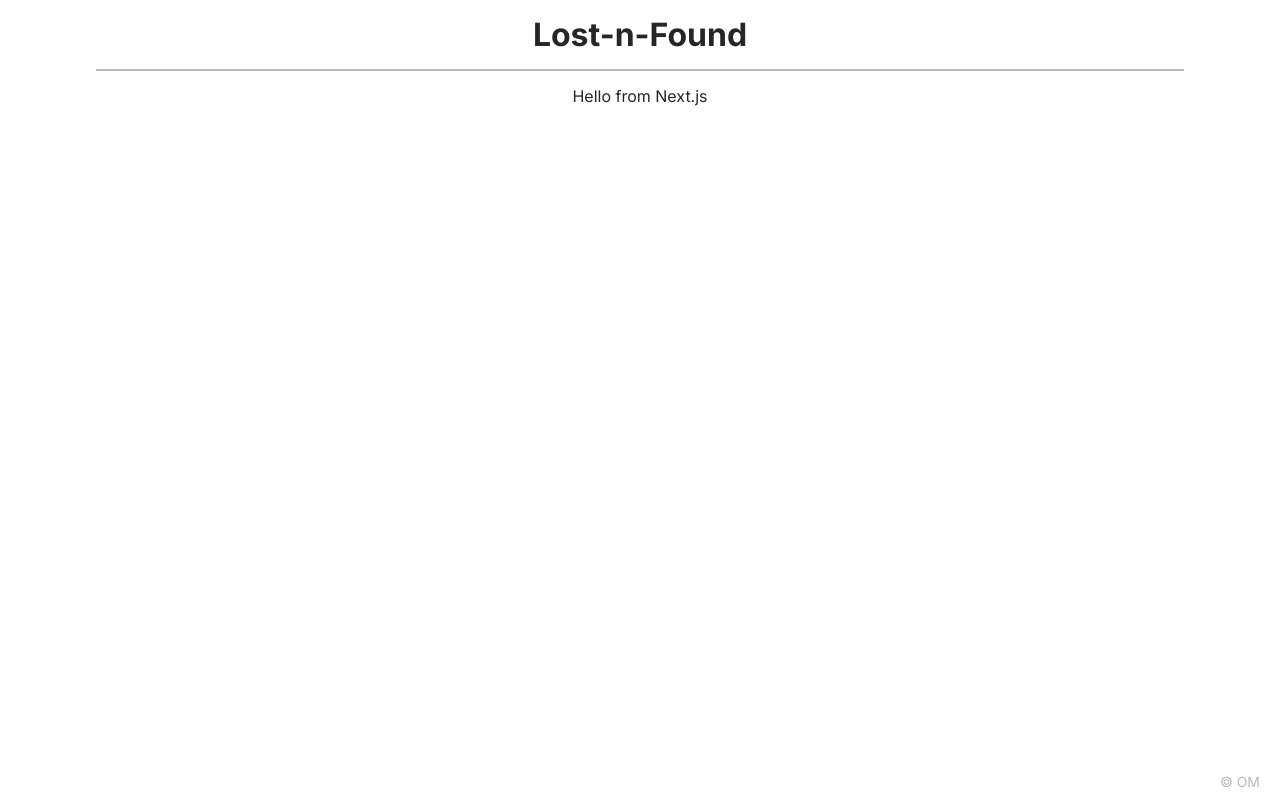
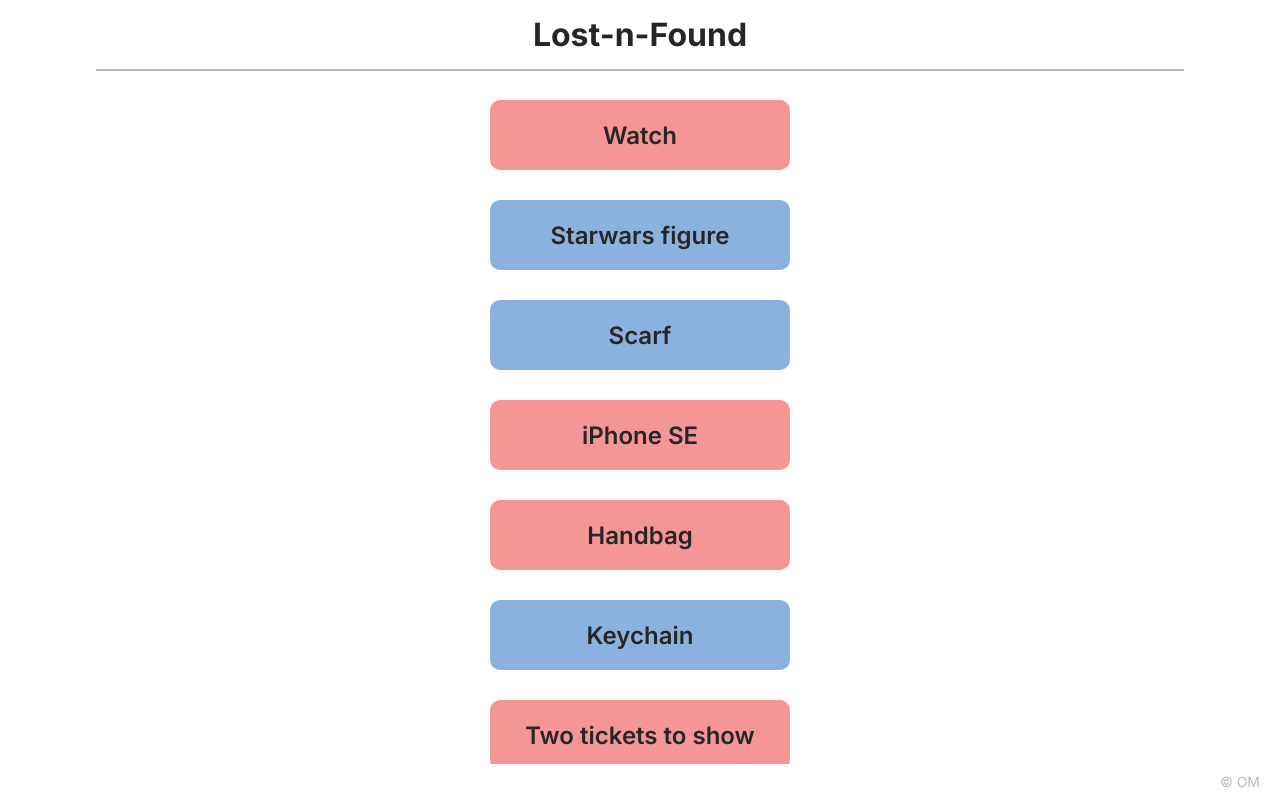
Before and after one commit to Olga-Mishareva/capstone-project-lost-n-found, a Next.js app: page / in a window 1280 px wide. Built offline with nearby package versions, Linux system fonts and the light colour scheme.

Commit message:
feat: add maping of data from db.json & list styles

```diff
--- a/pages/index.js
+++ b/pages/index.js
@@ -1,3 +1,25 @@
+import styled from "styled-components";
+
+import items from "@/db.json";
+import Item from "@/components/Item";
+
 export default function HomePage() {
-  return <p>Hello from Next.js</p>;
+  return (
+    <StyledList>
+      {items.map((item) => (
+        <li key={item.itemId}>
+          <Item title={item.itemTitle} initialStatus={item.initiallyLost} />
+        </li>
+      ))}
+    </StyledList>
+  );
 }
+
+const StyledList = styled.ul`
+  list-style: none;
+  display: flex;
+  flex-direction: column;
+  row-gap: 30px;
+  margin: 0;
+  padding: 30px 0;
+`;
```
